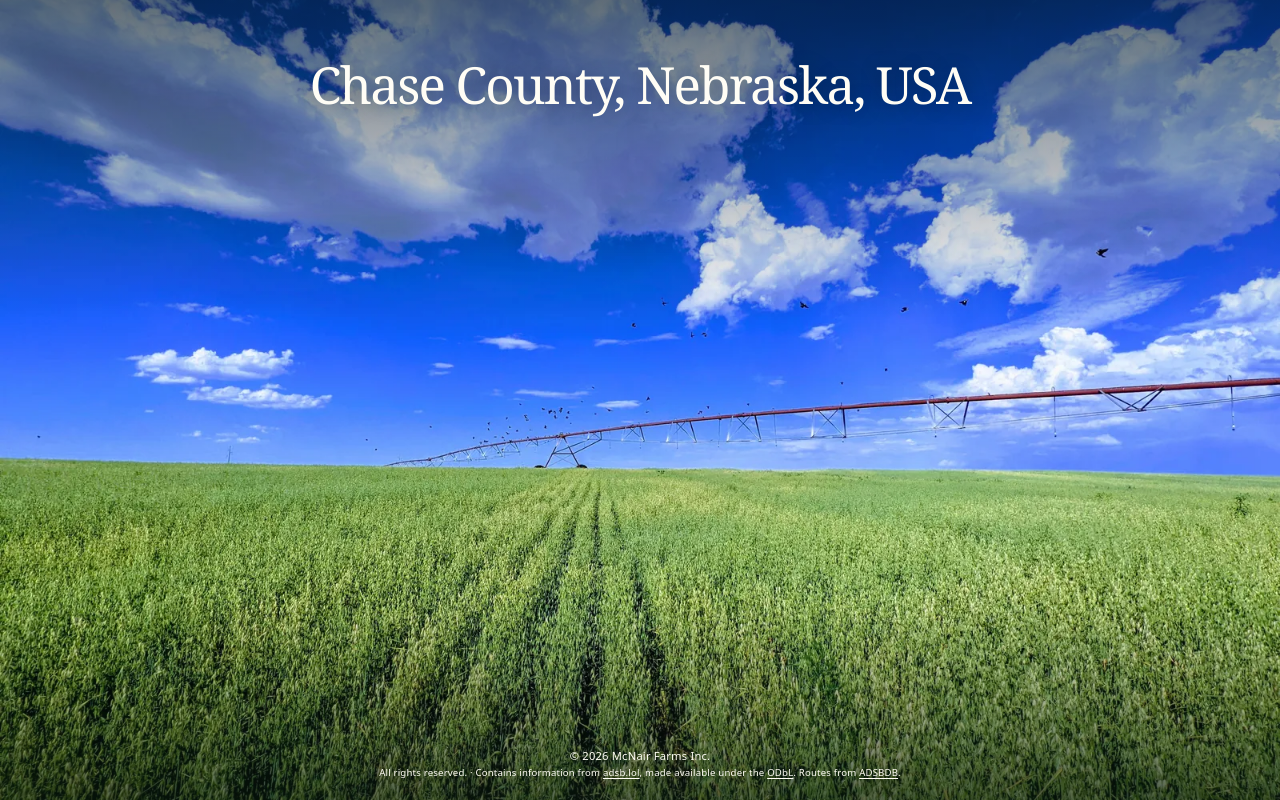
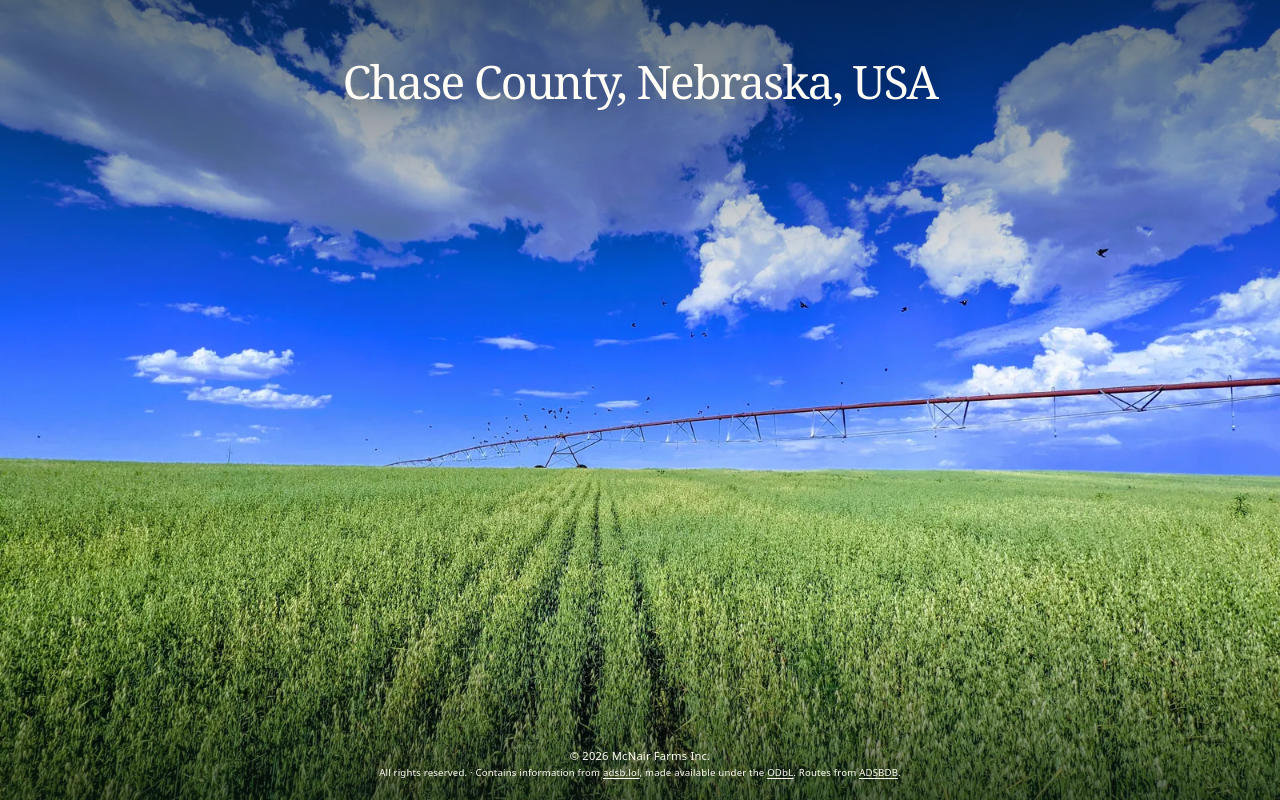
Before and after one commit to mcnairr/FarmWebsite, a website with bundled scripts: page index.html in a window 1280 px wide. Built offline with nearby package versions, Linux system fonts and the light colour scheme; no server answers.

Commit message:
Reduce homepage location heading size

```diff
--- a/styles.css
+++ b/styles.css
@@ -45,7 +45,7 @@ h1 {
   text-shadow: 0 2px 20px rgba(0, 0, 0, .3);
 }
 .location-heading {
-  font-size: clamp(1.75rem, 4vw, 3.25rem);
+  font-size: clamp(1.65rem, 3.6vw, 3rem);
 }
 header p {
   margin: 1rem 0 0;
```
